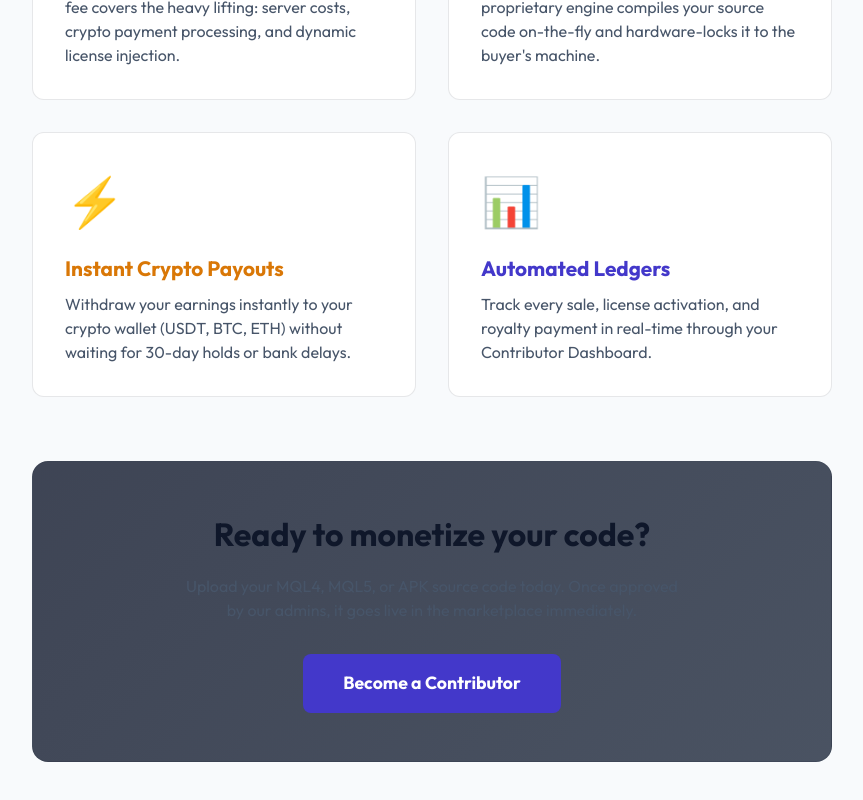
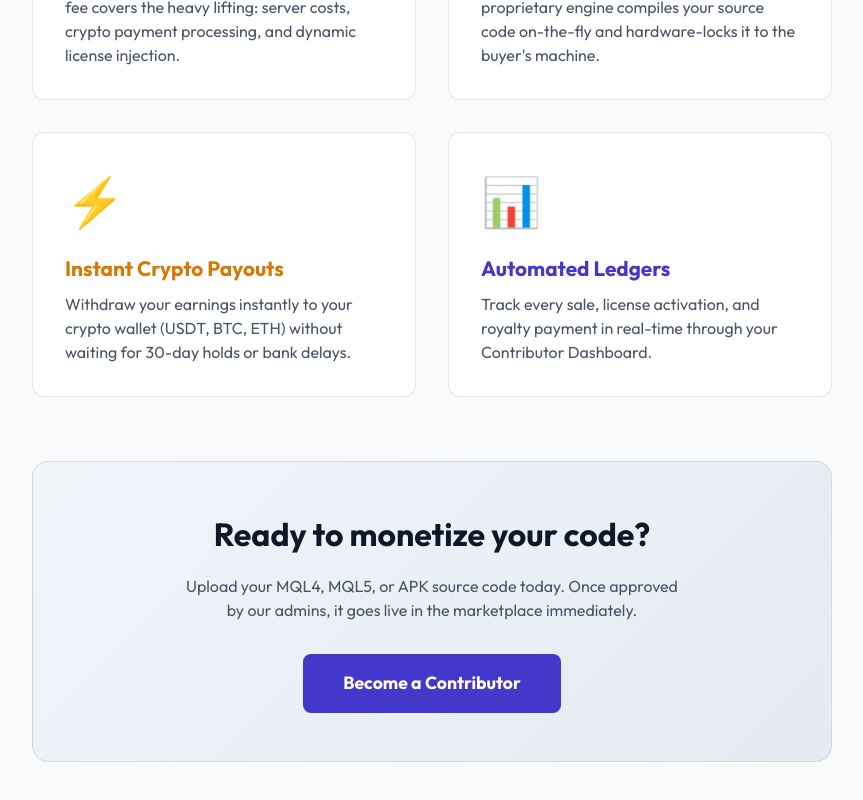
Before and after one commit to limitxpand/StoreOnline, a Next.js app: page /royalty in a window 1280 px wide. Shown: the part 617-1417 px from the top of the page, without its empty margins (364-1227 px from the left). Built offline with nearby package versions, Linux system fonts and the light colour scheme; no server answers; the database is empty.

Commit message:
Fix blog and royalty pages using hardcoded dark theme colors

```diff
--- a/app/(store)/blog/page.tsx
+++ b/app/(store)/blog/page.tsx
@@ -10,7 +10,7 @@ export default function BlogListing() {
   return (
     <div style={{ minHeight: '100vh', backgroundColor: 'var(--bg-primary)' }}>
       <main style={{ padding: '4rem 5%', maxWidth: '1200px', margin: '0 auto' }}>
-        <h1 style={{ color: 'white', fontSize: '3rem', marginBottom: '1rem', textAlign: 'center' }}>Trading Insights & <span className="gradient-text">News</span></h1>
+        <h1 style={{ color: 'var(--text-primary)', fontSize: '3rem', marginBottom: '1rem', textAlign: 'center' }}>Trading Insights & <span className="gradient-text">News</span></h1>
         <p style={{ color: 'var(--text-secondary)', textAlign: 'center', fontSize: '1.2rem', marginBottom: '3rem' }}>Discover the best EAs, trading strategies, and platform updates.</p>
 
         {/* Top Ad */}
@@ -26,7 +26,7 @@ export default function BlogListing() {
               </div>
               <div style={{ padding: '1.5rem' }}>
                 <span style={{ color: 'var(--accent-neon)', fontSize: '0.85rem', fontWeight: '600' }}>MARKET RESEARCH</span>
-                <h3 style={{ color: 'white', fontSize: '1.4rem', margin: '0.5rem 0' }}>Top 5 MT5 Expert Advisors in 2026</h3>
+                <h3 style={{ color: 'var(--text-primary)', fontSize: '1.4rem', margin: '0.5rem 0' }}>Top 5 MT5 Expert Advisors in 2026</h3>
                 <p style={{ color: 'var(--text-secondary)', lineHeight: '1.5', marginBottom: '1rem' }}>We analyzed the best-performing automated trading bots of the year. See which ones passed our strict risk-management tests...</p>
                 <span style={{ color: 'var(--text-muted)', fontSize: '0.85rem' }}>Published on Oct 24, 2026 • 5 min read</span>
               </div>
@@ -41,7 +41,7 @@ export default function BlogListing() {
               </div>
               <div style={{ padding: '1.5rem' }}>
                 <span style={{ color: 'var(--success)', fontSize: '0.85rem', fontWeight: '600' }}>SECURITY</span>
-                <h3 style={{ color: 'white', fontSize: '1.4rem', margin: '0.5rem 0' }}>Why License Protection Matters for Developers</h3>
+                <h3 style={{ color: 'var(--text-primary)', fontSize: '1.4rem', margin: '0.5rem 0' }}>Why License Protection Matters for Developers</h3>
                 <p style={{ color: 'var(--text-secondary)', lineHeight: '1.5', marginBottom: '1rem' }}>Piracy ruins the software industry. Learn how Store Online's built-in Hardware Lock protects your source code and boosts sales...</p>
                 <span style={{ color: 'var(--text-muted)', fontSize: '0.85rem' }}>Published on Oct 20, 2026 • 4 min read</span>
               </div>
--- a/app/(store)/royalty/page.tsx
+++ b/app/(store)/royalty/page.tsx
@@ -69,7 +69,7 @@ export default function RoyaltyProgram() {
             </div>
           </div>
 
-          <div style={{ background: 'linear-gradient(135deg, rgba(15, 23, 42, 0.8), rgba(30, 41, 59, 0.8))', padding: '3rem', borderRadius: '16px', border: '1px solid var(--border-color)', textAlign: 'center' }}>
+          <div style={{ background: 'var(--hero-bg)', padding: '3rem', borderRadius: '16px', border: '1px solid var(--border-color)', textAlign: 'center' }}>
             <h2 style={{ fontSize: '2rem', marginBottom: '1rem' }}>Ready to monetize your code?</h2>
             <p style={{ color: 'var(--text-secondary)', marginBottom: '2rem', maxWidth: '500px', margin: '0 auto 2rem auto' }}>
               Upload your MQL4, MQL5, or APK source code today. Once approved by our admins, it goes live in the marketplace immediately.
```
